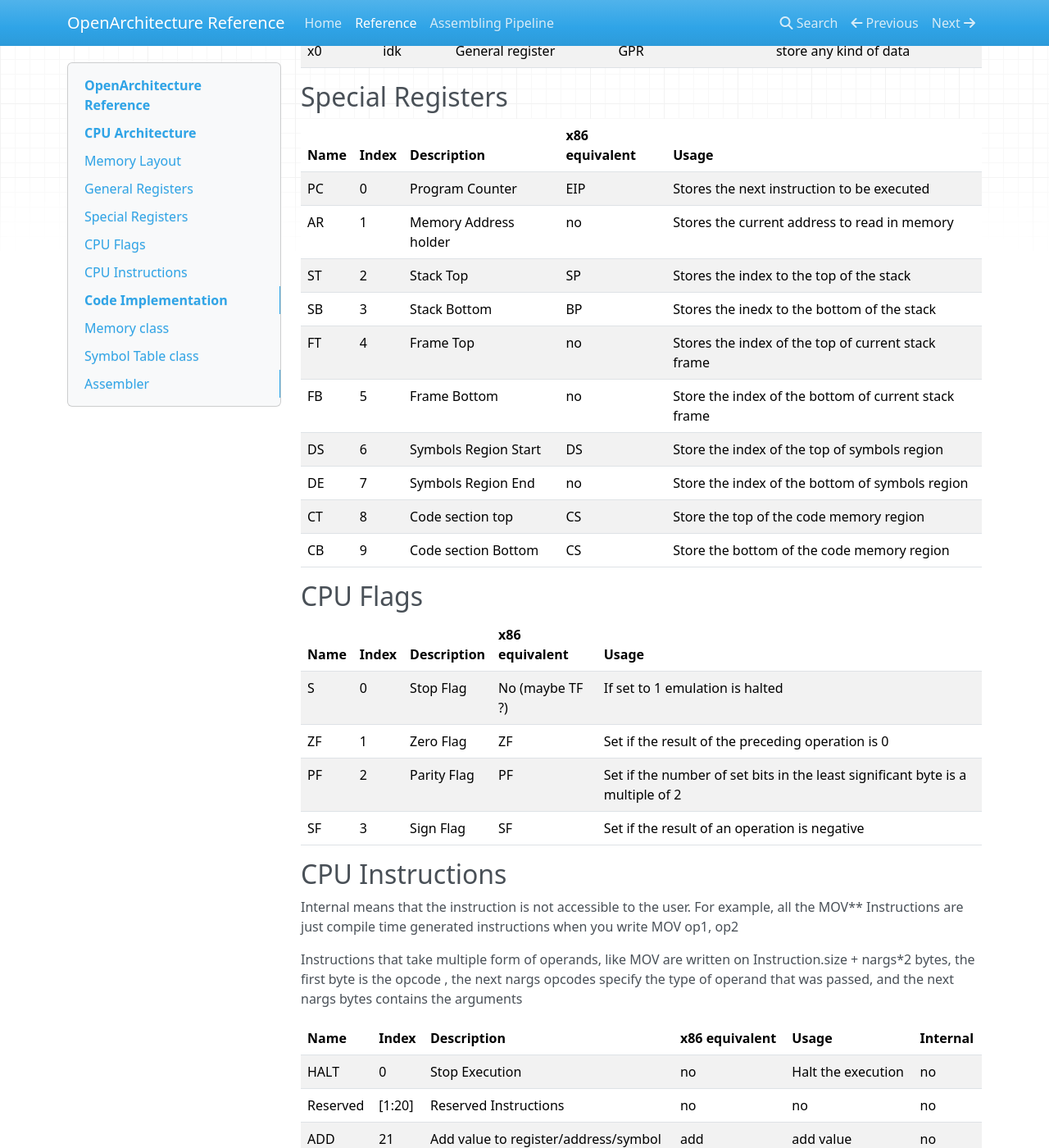
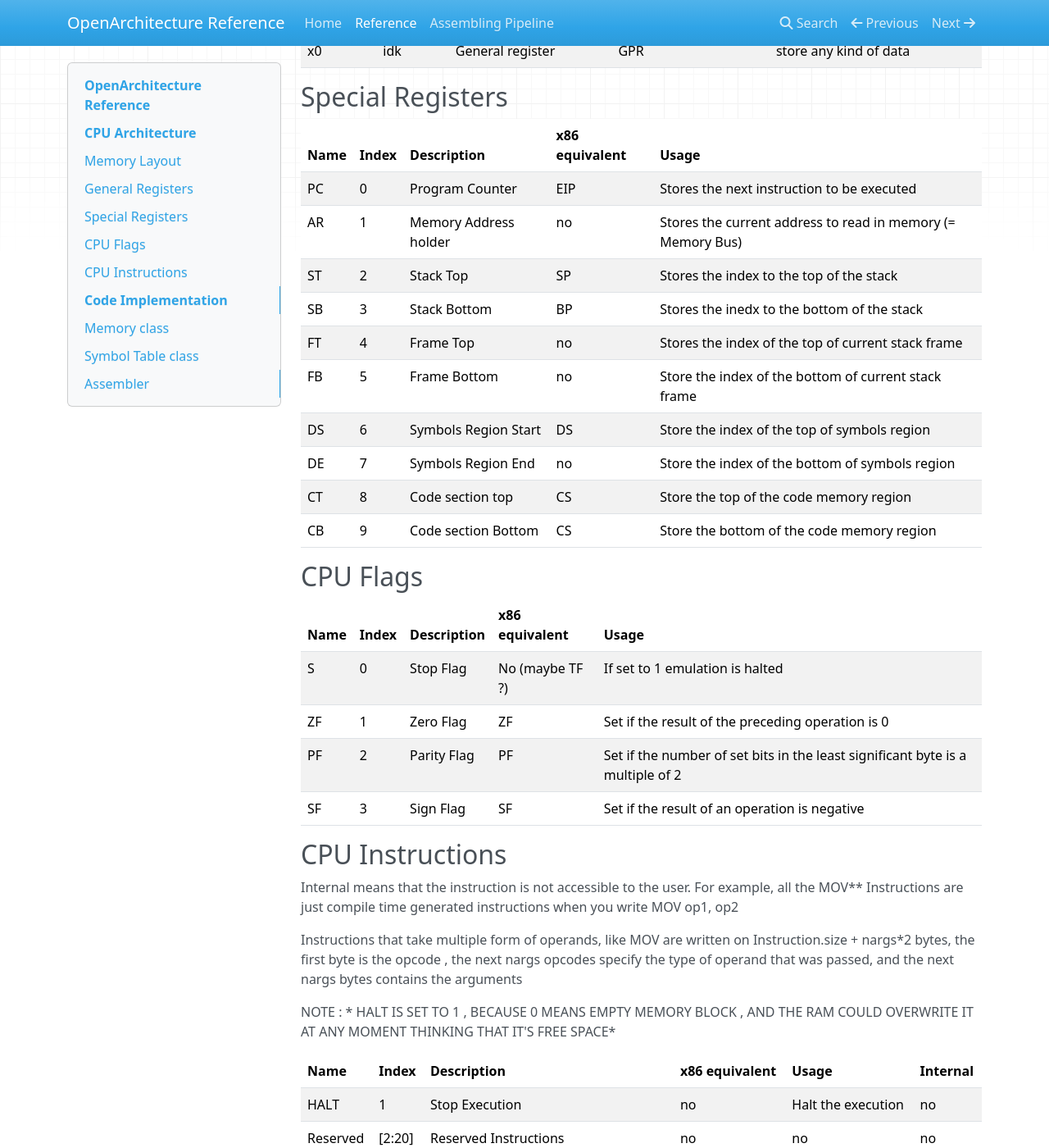
Before and after one commit to ElCapor/OpenArchitecture, an MkDocs documentation site: the page built from docs/Reference.md, in a window 1280 px wide and 1400 px high, scrolled down 569 px. Shown: the whole window at 82% size. Built offline with MkDocs 1.6.1, drawn with Linux system fonts in a browser that asks for light colours; nearby versions of some CDN libraries.

Commit message:
fixed error in block2opcode

```diff
--- a/docs/Reference.md
+++ b/docs/Reference.md
@@ -19,18 +19,18 @@ General Purpose Registers
 
 ## Special Registers
 
-| Name | Index | Description           | x86 equivalent | Usage                                                |
-| ---- | ----- | --------------------- | -------------- | ---------------------------------------------------- |
-| PC   | 0     | Program Counter       | EIP            | Stores the next instruction to be executed           |
-| AR   | 1     | Memory Address holder | no             | Stores the current address to read in memory         |
-| ST   | 2     | Stack Top             | SP             | Stores the index to the top of the stack             |
-| SB   | 3     | Stack Bottom          | BP             | Stores the inedx to the bottom of the stack          |
-| FT   | 4     | Frame Top             | no             | Stores the index of the top of current stack frame   |
-| FB   | 5     | Frame Bottom          | no             | Store the index of the bottom of current stack frame |
-| DS   | 6     | Symbols Region Start  | DS             | Store the index of the top of symbols region         |
-| DE   | 7     | Symbols Region End    | no             | Store the index of the bottom of symbols region      |
-| CT   | 8     | Code section top      | CS             | Store the top of the code memory region              |
-| CB   | 9     | Code section Bottom   | CS             | Store the bottom of the code memory region           |
+| Name | Index | Description           | x86 equivalent | Usage                                                        |
+| ---- | ----- | --------------------- | -------------- | ------------------------------------------------------------ |
+| PC   | 0     | Program Counter       | EIP            | Stores the next instruction to be executed                   |
+| AR   | 1     | Memory Address holder | no             | Stores the current address to read in memory  (= Memory Bus) |
+| ST   | 2     | Stack Top             | SP             | Stores the index to the top of the stack                     |
+| SB   | 3     | Stack Bottom          | BP             | Stores the inedx to the bottom of the stack                  |
+| FT   | 4     | Frame Top             | no             | Stores the index of the top of current stack frame           |
+| FB   | 5     | Frame Bottom          | no             | Store the index of the bottom of current stack frame         |
+| DS   | 6     | Symbols Region Start  | DS             | Store the index of the top of symbols region                 |
+| DE   | 7     | Symbols Region End    | no             | Store the index of the bottom of symbols region              |
+| CT   | 8     | Code section top      | CS             | Store the top of the code memory region                      |
+| CB   | 9     | Code section Bottom   | CS             | Store the bottom of the code memory region                   |
 
 ## CPU Flags
 | Name | Index | Description | x86 equivalent  | Usage                                                                          |
@@ -45,10 +45,12 @@ Internal means that the instruction is not accessible to the user. For example,
 
 Instructions that take multiple form of operands, like MOV are written on Instruction.size + nargs*2 bytes, the first byte is the opcode , the next nargs opcodes specify the type of operand that was passed, and the next nargs bytes contains the arguments
 
+NOTE : * HALT IS SET TO 1 , BECAUSE 0 MEANS EMPTY MEMORY BLOCK , AND THE RAM COULD OVERWRITE IT AT ANY MOMENT THINKING THAT IT'S FREE SPACE*
+
 | Name     | Index  | Description                          | x86 equivalent | Usage              | Internal |
 | -------- | ------ | ------------------------------------ | -------------- | ------------------ | -------- |
-| HALT     | 0      | Stop Execution                       | no             | Halt the execution | no       |
-| Reserved | [1:20] | Reserved Instructions                | no             | no                 | no       |
+| HALT     | 1      | Stop Execution                       | no             | Halt the execution | no       |
+| Reserved | [2:20] | Reserved Instructions                | no             | no                 | no       |
 | ADD      | 21     | Add value to register/address/symbol | add            | add value          | no       |
 | MOV      | 22     | Mov a value into a register          | mov            | mov fr             | no       |
 
```
Also changed, not shown: 3 other files.
